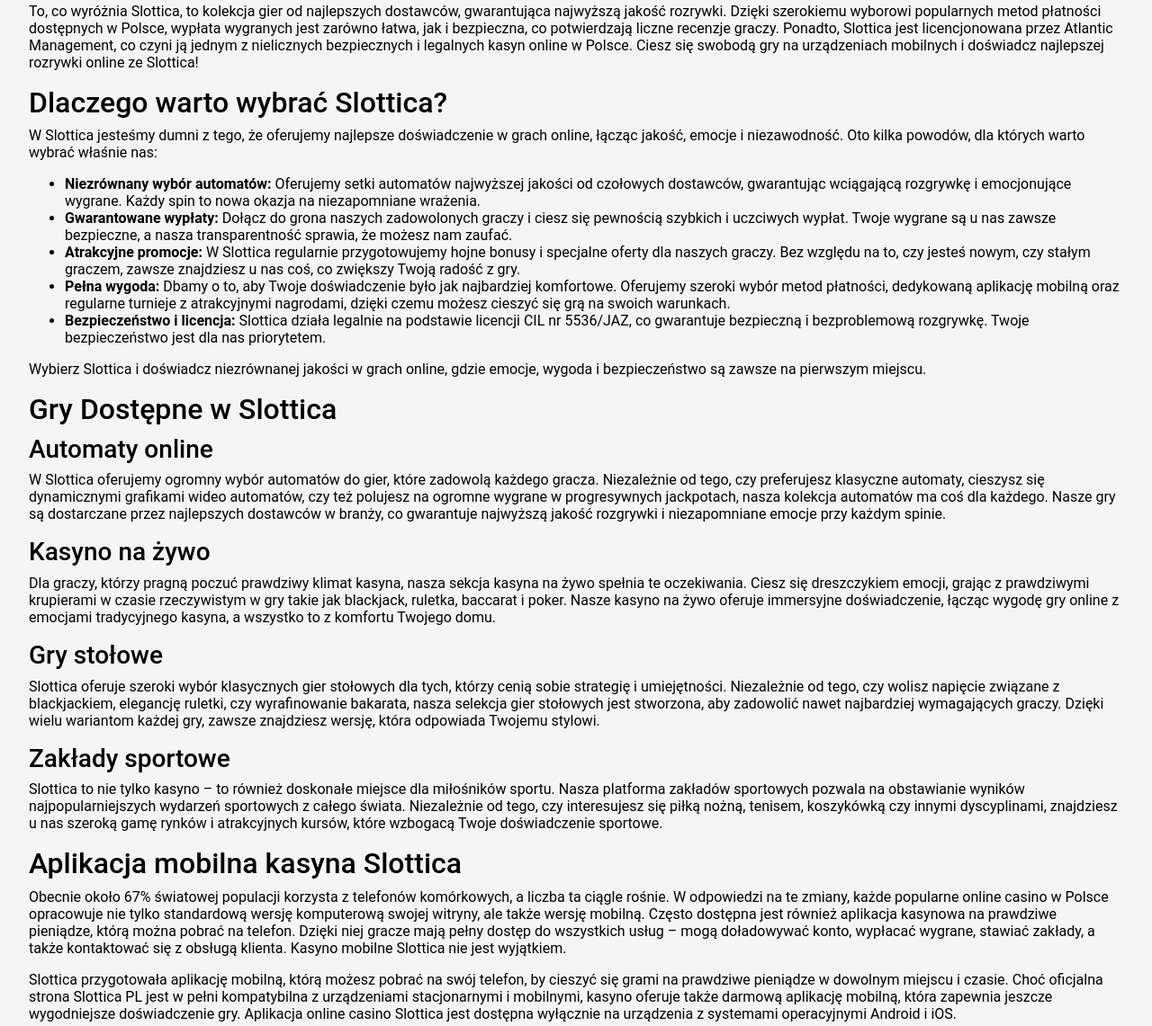
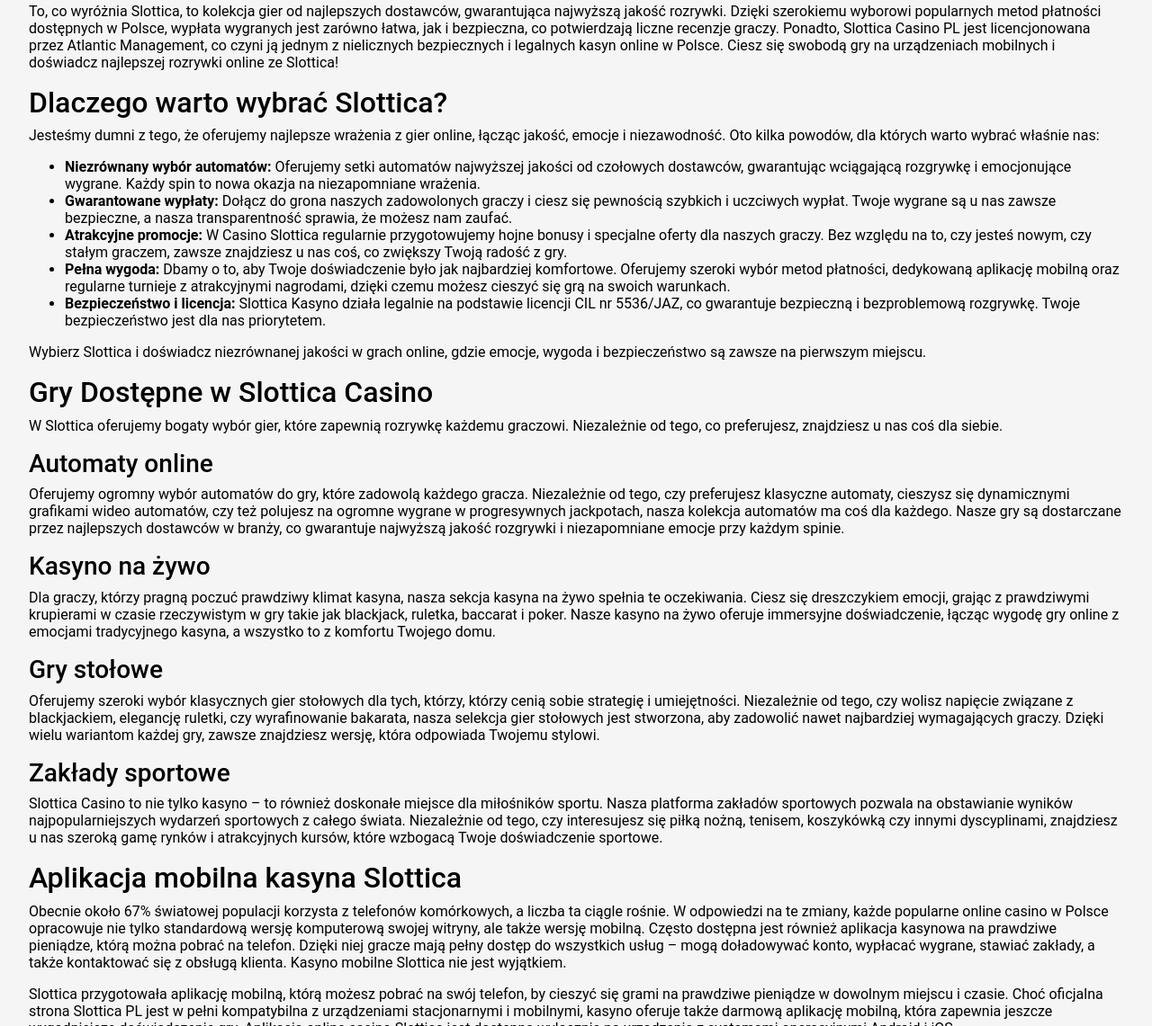
Before and after one commit to song-anklet/o-v-ecom, a plain HTML site: page index.html in a window 1280 px wide. Shown: the part 1214-2355 px from the top of the page at 90% size. Drawn offline with nearby package versions, Linux system fonts and the light colour scheme.

Commit message:
Update index.html

```diff
--- a/index.html
+++ b/index.html
@@ -659,31 +659,33 @@
 </figure></div>
 <h1>Slottica Casino</h1>
 <p>Witamy na oficjalnej stronie Slottica, kasyna online dostosowanego specjalnie dla polskich graczy! Znajdziesz tutaj ekscytującą gamę slotów zaprojektowanych dla tych, którzy pragną się zrelaksować, dobrze bawić i zanurzyć w świecie pełnym emocjonujących gier. Od momentu uruchomienia w 2019 roku, Slottica szybko zdobyła sympatię graczy dzięki doskonałej ofercie i hojnym bonusom.</p>
-<p>To, co wyróżnia Slottica, to kolekcja gier od najlepszych dostawców, gwarantująca najwyższą jakość rozrywki. Dzięki szerokiemu wyborowi popularnych metod płatności dostępnych w Polsce, wypłata wygranych jest zarówno łatwa, jak i bezpieczna, co potwierdzają liczne recenzje graczy. Ponadto, Slottica jest licencjonowana przez Atlantic Management, co czyni ją jednym z nielicznych bezpiecznych i legalnych kasyn online w Polsce. Ciesz się swobodą gry na urządzeniach mobilnych i doświadcz najlepszej rozrywki online ze Slottica!</p>
+<p>To, co wyróżnia Slottica, to kolekcja gier od najlepszych dostawców, gwarantująca najwyższą jakość rozrywki. Dzięki szerokiemu wyborowi popularnych metod płatności dostępnych w Polsce, wypłata wygranych jest zarówno łatwa, jak i bezpieczna, co potwierdzają liczne recenzje graczy. Ponadto, Slottica Casino PL jest licencjonowana przez Atlantic Management, co czyni ją jednym z nielicznych bezpiecznych i legalnych kasyn online w Polsce. Ciesz się swobodą gry na urządzeniach mobilnych i doświadcz najlepszej rozrywki online ze Slottica!</p>
 <h2>Dlaczego warto wybrać Slottica?</h2>
-<p>W Slottica jesteśmy dumni z tego, że oferujemy najlepsze doświadczenie w grach online, łącząc jakość, emocje i niezawodność. Oto kilka powodów, dla których warto wybrać właśnie nas:</p>
+<p>Jesteśmy dumni z tego, że oferujemy najlepsze wrażenia z gier online, łącząc jakość, emocje i niezawodność. Oto kilka powodów, dla których warto wybrać właśnie nas:</p>
 <ul>
     <li><strong>Niezrównany wybór automatów:</strong> Oferujemy setki automatów najwyższej jakości od czołowych dostawców, gwarantując wciągającą rozgrywkę i emocjonujące wygrane. Każdy spin to nowa okazja na niezapomniane wrażenia.</li>
     <li><strong>Gwarantowane wypłaty:</strong> Dołącz do grona naszych zadowolonych graczy i ciesz się pewnością szybkich i uczciwych wypłat. Twoje wygrane są u nas zawsze bezpieczne, a nasza transparentność sprawia, że możesz nam zaufać.</li>
-    <li><strong>Atrakcyjne promocje:</strong> W Slottica regularnie przygotowujemy hojne bonusy i specjalne oferty dla naszych graczy. Bez względu na to, czy jesteś nowym, czy stałym graczem, zawsze znajdziesz u nas coś, co zwiększy Twoją radość z gry.</li>
+    <li><strong>Atrakcyjne promocje:</strong> W Casino Slottica regularnie przygotowujemy hojne bonusy i specjalne oferty dla naszych graczy. Bez względu na to, czy jesteś nowym, czy stałym graczem, zawsze znajdziesz u nas coś, co zwiększy Twoją radość z gry.</li>
     <li><strong>Pełna wygoda:</strong> Dbamy o to, aby Twoje doświadczenie było jak najbardziej komfortowe. Oferujemy szeroki wybór metod płatności, dedykowaną aplikację mobilną oraz regularne turnieje z atrakcyjnymi nagrodami, dzięki czemu możesz cieszyć się grą na swoich warunkach.</li>
-    <li><strong>Bezpieczeństwo i licencja:</strong> Slottica działa legalnie na podstawie licencji CIL nr 5536/JAZ, co gwarantuje bezpieczną i bezproblemową rozgrywkę. Twoje bezpieczeństwo jest dla nas priorytetem.</li>
+    <li><strong>Bezpieczeństwo i licencja:</strong> Slottica Kasyno działa legalnie na podstawie licencji CIL nr 5536/JAZ, co gwarantuje bezpieczną i bezproblemową rozgrywkę. Twoje bezpieczeństwo jest dla nas priorytetem.</li>
 </ul>
 <p>Wybierz Slottica i doświadcz niezrównanej jakości w grach online, gdzie emocje, wygoda i bezpieczeństwo są zawsze na pierwszym miejscu.</p>
 
-<h2>Gry Dostępne w Slottica</h2>
+<h2>Gry Dostępne w Slottica Casino</h2>
+
+<p>W Slottica oferujemy bogaty wybór gier, które zapewnią rozrywkę każdemu graczowi. Niezależnie od tego, co preferujesz, znajdziesz u nas coś dla siebie.</p>
 
 <h3>Automaty online</h3>
-<p>W Slottica oferujemy ogromny wybór automatów do gier, które zadowolą każdego gracza. Niezależnie od tego, czy preferujesz klasyczne automaty, cieszysz się dynamicznymi grafikami wideo automatów, czy też polujesz na ogromne wygrane w progresywnych jackpotach, nasza kolekcja automatów ma coś dla każdego. Nasze gry są dostarczane przez najlepszych dostawców w branży, co gwarantuje najwyższą jakość rozgrywki i niezapomniane emocje przy każdym spinie.</p>
+<p>Oferujemy ogromny wybór automatów do gry, które zadowolą każdego gracza. Niezależnie od tego, czy preferujesz klasyczne automaty, cieszysz się dynamicznymi grafikami wideo automatów, czy też polujesz na ogromne wygrane w progresywnych jackpotach, nasza kolekcja automatów ma coś dla każdego. Nasze gry są dostarczane przez najlepszych dostawców w branży, co gwarantuje najwyższą jakość rozgrywki i niezapomniane emocje przy każdym spinie.</p>
 
 <h3>Kasyno na żywo</h3>
 <p>Dla graczy, którzy pragną poczuć prawdziwy klimat kasyna, nasza sekcja kasyna na żywo spełnia te oczekiwania. Ciesz się dreszczykiem emocji, grając z prawdziwymi krupierami w czasie rzeczywistym w gry takie jak blackjack, ruletka, baccarat i poker. Nasze kasyno na żywo oferuje immersyjne doświadczenie, łącząc wygodę gry online z emocjami tradycyjnego kasyna, a wszystko to z komfortu Twojego domu.</p>
 
 <h3>Gry stołowe</h3>
-<p>Slottica oferuje szeroki wybór klasycznych gier stołowych dla tych, którzy cenią sobie strategię i umiejętności. Niezależnie od tego, czy wolisz napięcie związane z blackjackiem, elegancję ruletki, czy wyrafinowanie bakarata, nasza selekcja gier stołowych jest stworzona, aby zadowolić nawet najbardziej wymagających graczy. Dzięki wielu wariantom każdej gry, zawsze znajdziesz wersję, która odpowiada Twojemu stylowi.</p>
+<p>Oferujemy szeroki wybór klasycznych gier stołowych dla tych, którzy, którzy cenią sobie strategię i umiejętności. Niezależnie od tego, czy wolisz napięcie związane z blackjackiem, elegancję ruletki, czy wyrafinowanie bakarata, nasza selekcja gier stołowych jest stworzona, aby zadowolić nawet najbardziej wymagających graczy. Dzięki wielu wariantom każdej gry, zawsze znajdziesz wersję, która odpowiada Twojemu stylowi.</p>
 
 <h3>Zakłady sportowe</h3>
-<p>Slottica to nie tylko kasyno – to również doskonałe miejsce dla miłośników sportu. Nasza platforma zakładów sportowych pozwala na obstawianie wyników najpopularniejszych wydarzeń sportowych z całego świata. Niezależnie od tego, czy interesujesz się piłką nożną, tenisem, koszykówką czy innymi dyscyplinami, znajdziesz u nas szeroką gamę rynków i atrakcyjnych kursów, które wzbogacą Twoje doświadczenie sportowe.</p>
+<p>Slottica Casino to nie tylko kasyno – to również doskonałe miejsce dla miłośników sportu. Nasza platforma zakładów sportowych pozwala na obstawianie wyników najpopularniejszych wydarzeń sportowych z całego świata. Niezależnie od tego, czy interesujesz się piłką nożną, tenisem, koszykówką czy innymi dyscyplinami, znajdziesz u nas szeroką gamę rynków i atrakcyjnych kursów, które wzbogacą Twoje doświadczenie sportowe.</p>
 
 <h2>Aplikacja mobilna kasyna Slottica</h2>
 
```
